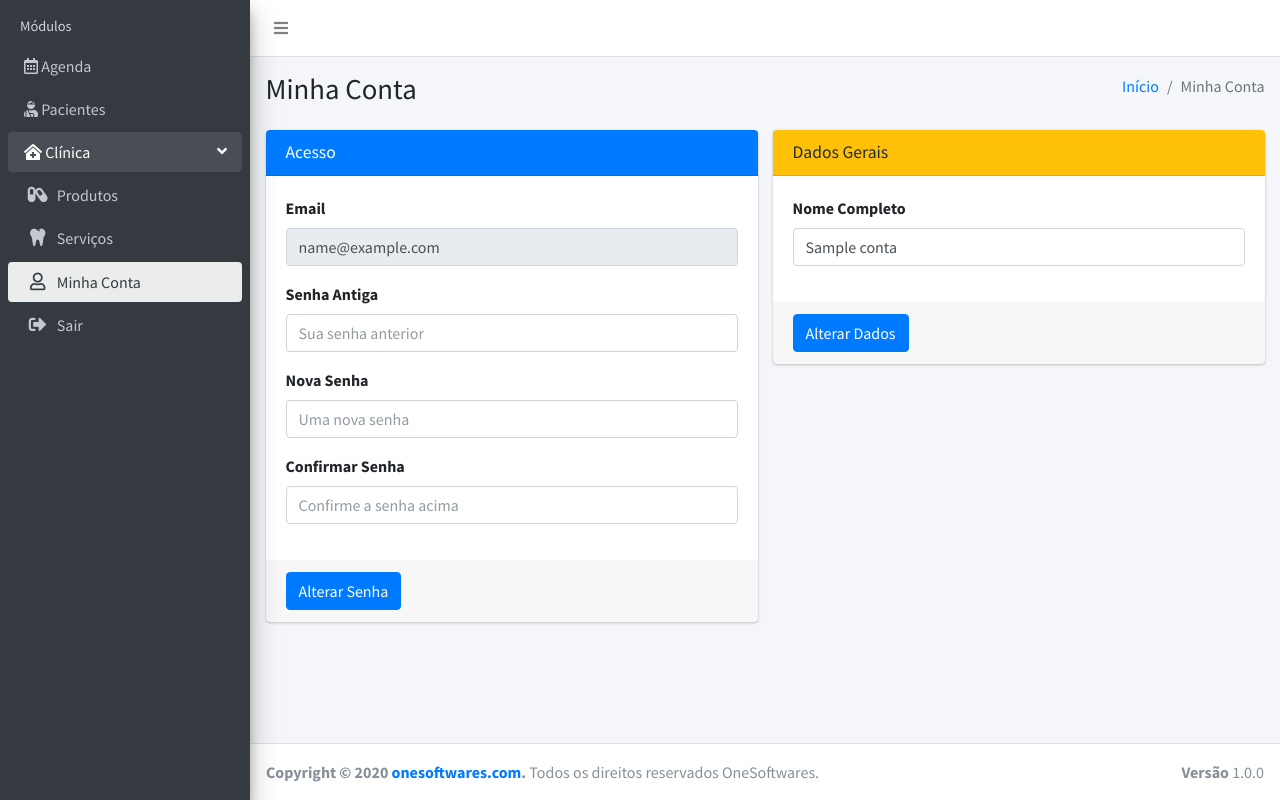
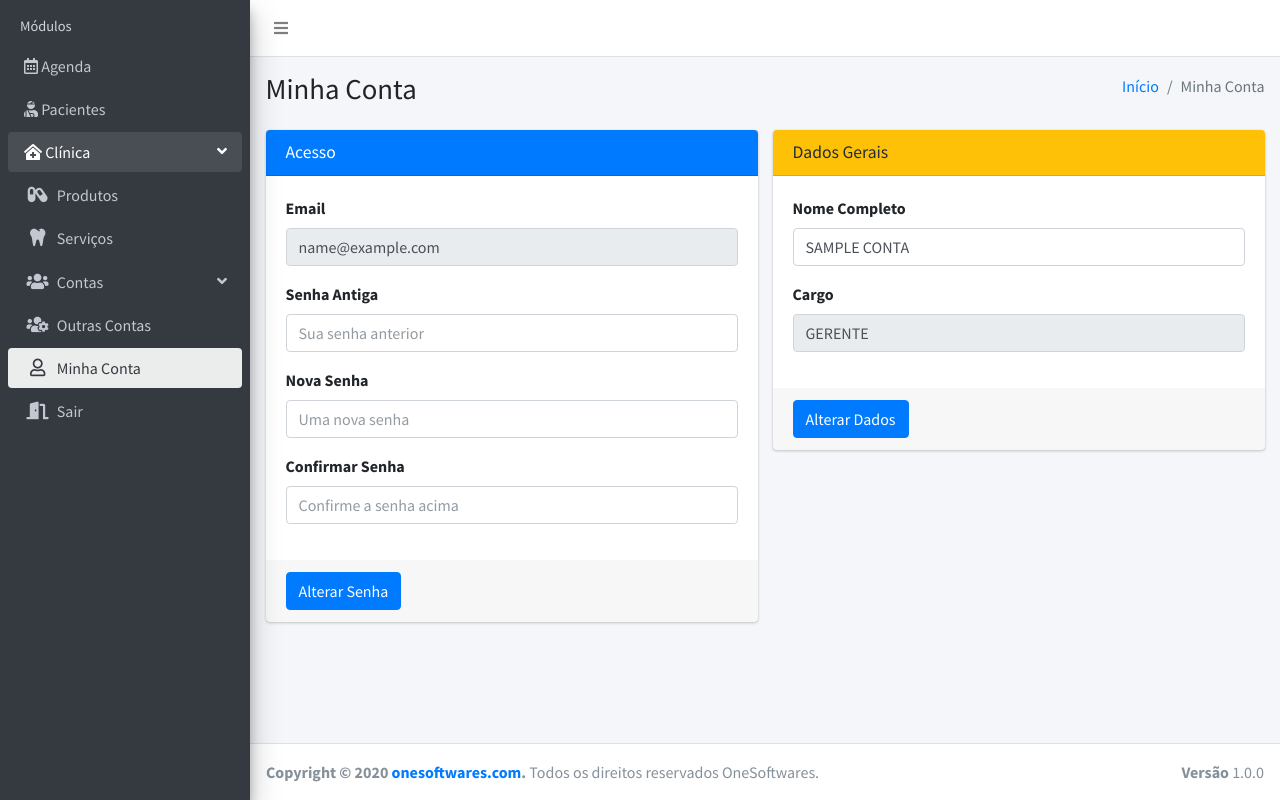
Before and after one commit to usb171/ERP, a Django app: page /conta in a window 1280 px wide. Run offline with Django 3.2, Linux system fonts and the light colour scheme; a user stored in the database is signed in; tables that the repository leaves empty hold one stand-in row (values such as "Sample post"); some libraries are stand-ins or nearby versions.

Commit message:
Continuando a construção da conta

```diff
--- a/core/admin.py
+++ b/core/admin.py
@@ -6,5 +6,4 @@
     search_fields = ['user', 'nomeCompleto', 'email']
     list_filter = ['ativo']
 
-
 admin.site.register(Conta, contaAdmin)
--- a/core/funcoes/buscas.py
+++ b/core/funcoes/buscas.py
@@ -1,9 +1,12 @@
 from ..models import *
+from django.contrib.auth.models import Permission
 
 class Buscas():
 
     def core_get_conta(usuario):
         try:
-            return Conta.objects.get(user=usuario)
+            conta = Conta.objects.get(user=usuario)
+            # print(type(Permission.objects.all()[0]))
+            return conta
         except:
            return None
--- a/core/models.py
+++ b/core/models.py
@@ -1,5 +1,14 @@
 from django.db import models
-from django.contrib.auth.models import User
+from django.contrib.auth.models import User, Permission
+
+CARGO = [
+    ('1', 'GERENTE'),
+    ('2', 'ADMINISTRADOR'),
+    ('3', 'CAIXA'),
+    ('4', 'DENTISTA'),
+    ('5', 'ATENDENTE'),
+    ('6', 'MANUTENÇÃO DO SISTEMA'),
+]
 
 class Conta(models.Model):
     """
@@ -10,5 +19,7 @@
     """
     ativo = models.BooleanField(verbose_name='Ativar essa Conta ?', default=False, null=True)
     user = models.OneToOneField(User, verbose_name='Usuário de acesso', on_delete=models.SET_NULL, null=True)
-    nomeCompleto = models.CharField('Nome Completo', max_length=120, null=True, blank=True)
-    email = models.CharField('Email', max_length=120, null=True, blank=True, unique=True)
+    nomeCompleto = models.CharField(verbose_name='Nome Completo', max_length=120, null=True, blank=True)
+    cargo = models.CharField(verbose_name='Cargo', choices=CARGO, max_length=2, default='4', null=True)
+    email = models.CharField(verbose_name='Email de acesso', help_text='E-mail tutilizado para acessar o sistema',
+                             max_length=120, null=True, blank=True, unique=True)
--- a/core/static/assets/ERP/js/minhaConta.js
+++ b/core/static/assets/ERP/js/minhaConta.js
@@ -1,4 +1,5 @@
 $("#id_nav_treeview_configuracoes").addClass("menu-open");
+$("#id_nav_treeview_contas").addClass("menu-open");
 $("#id_nav_link_conta").addClass("active");
 
 $('#id_form_acesso').submit(function(e){
@@ -35,3 +36,20 @@
     $("#id_button_alterar_senha").prop("disabled",false);
     }, 'json');
 });
+
+$('#id_form_alterar_dados').submit(function(e){
+
+    $("#id_button_alterar_dados").prop("disabled",true);
+    e.preventDefault();
+    $.post("/conta", $(this).serialize(), function(data){
+        if(data.status){
+            toastr.success(data.msg);
+        }else{
+            $.each(data.erros, (index, erro) => {
+                toastr.error(erro)
+            })
+        }
+
+        $("#id_button_alterar_dados").prop("disabled",false);
+    }, 'json');
+});
--- a/core/templates/core/elementos/main_sidebar.html
+++ b/core/templates/core/elementos/main_sidebar.html
@@ -43,19 +43,36 @@
                                 </p>
                             </a>
                         </li>
+                        <li class="nav-item has-treeview" id="id_nav_treeview_contas">
+                            <a href="#" class="nav-link">
+                                <i class="nav-icon fas fa-users"></i>
+                                <p>
+                                    Contas
+                                    <i class="fas fa-angle-left right"></i>
+                                </p>
+                            </a>
+                            <ul class="nav nav-treeview">
+                                <li class="nav-item">
+                                    <a href="{% url 'conta' %}" class="nav-link" id="id_nav_link_outras_contas">
+                                        <i class="nav-icon fas fa-users-cog"></i>
+                                        <p>Outras Contas</p>
+                                    </a>
+                                </li>
                                 <li class="nav-item">
                                     <a href="{% url 'conta' %}" class="nav-link" id="id_nav_link_conta">
                                         <i class="nav-icon far fa-user"></i>
                                         <p>Minha Conta</p>
                                     </a>
                                 </li>
+                            </ul>
+                        </li>
+                    </ul>
+                </li>
                 <li class="nav-item">
                     <a href="{% url 'logout' %}" class="nav-link">
-                                <i class="nav-icon fas fa-sign-out-alt"></i>
+                        <i class="nav-icon fas fa-door-open"></i>
                         <p>Sair</p>
                     </a>
-                        </li>
-                    </ul>
                 </li>
             </ul>
         </nav>
--- a/core/templates/core/estrutura.html
+++ b/core/templates/core/estrutura.html
@@ -2,6 +2,21 @@
 {% load static %}
 {% block classbody %} hold-transition sidebar-mini {% endblock %}
 {% block body %}
+
+<style>
+    .uppercase {
+      text-transform: uppercase;
+    }
+
+    .lowercase {
+      text-transform: lowercase;
+    }
+
+    .capitalize {
+      text-transform: capitalize;
+    }
+</style>
+
 <div class="be-wrapper be-color-header be-fixed-sidebar">
     <div class="wrapper">
         {% include 'core/elementos/navbar.html' %}
--- a/core/templates/core/paginas/conta.html
+++ b/core/templates/core/paginas/conta.html
@@ -1,5 +1,6 @@
 {% extends 'core/estrutura.html' %}
 {% load static %}
+{% load core_tags %}
 
 {% block extracss %}
 <link rel="stylesheet" href="{% static 'assets/plugins/toastr/toastr.min.css' %}">
@@ -39,6 +40,7 @@
                         </div>
                         <form id="id_form_acesso" method="post">
                             {% csrf_token %}
+                            <input name="comando" value="#alterarSenha#" hidden>
                             <div class="card-body">
                                 <div class="form-group">
                                     <label for="id_email">Email</label>
@@ -74,16 +76,23 @@
                         <div class="card-header">
                             <h3 class="card-title">Dados Gerais</h3>
                         </div>
-                        <form id="id_form_nova_dados_gerais" role="form">
+                        <form id="id_form_alterar_dados" role="form">
+                            {% csrf_token %}
+                            <input name="id" value="{{user.id}}" hidden>
+                            <input name="comando" value="#alterarDados#" hidden>
                             <div class="card-body">
                                 <div class="form-group">
                                     <label>Nome Completo</label>
-                                    <input type="text" class="form-control" placeholder="Meu nome completo"
-                                           value="{{ conta.nomeCompleto }}">
+                                    <input type="text" name="nomeCompleto" class="form-control uppercase" placeholder="Meu nome completo"
+                                           value="{{ conta.nomeCompleto }}" required>
+                                </div>
+                                 <div class="form-group">
+                                    <label>Cargo</label>
+                                    <input type="text" class="form-control uppercase" value="{% get_nome_cargo conta.cargo %}" disabled>
                                 </div>
                             </div>
                             <div class="card-footer">
-                                <button type="submit" class="btn btn-primary">Alterar Dados</button>
+                                <button id="id_button_alterar_dados" class="btn btn-primary">Alterar Dados</button>
                             </div>
                         </form>
                     </div>
--- a/core/templatetags/core_tags.py
+++ b/core/templatetags/core_tags.py
@@ -1,12 +1,20 @@
 from django import template
 from django.conf import settings
+from ..models import CARGO
 
 register = template.Library()
+
 
 @register.simple_tag
 def get_setting(name):
     return getattr(settings, name, "")
 
+
 @register.simple_tag
 def get_dados_empresa(name):
     return getattr(settings, '_DADOS_PROJETO_', '')[name]
+
+
+@register.simple_tag
+def get_nome_cargo(cod):
+    return list(filter(lambda c: c[0] == cod, CARGO))[0][1]
--- a/core/views.py
+++ b/core/views.py
@@ -8,7 +8,8 @@
 from .forms import *
 
 from .funcoes.buscas import *
-from .funcoes.sessao import *
+from .funcoes.conta import *
+
 
 class CoreView():
 
@@ -44,5 +45,5 @@
         if request.method == 'GET':
             return render(request=request, template_name=template_name, context=context)
         if request.method == 'POST':
-            sessao = Sessao.alterar_senha(request)
-            return HttpResponse(json.dumps(sessao), content_type="application/json")
+            return HttpResponse(json.dumps(criarEditarExcluirAlterarDadosAlterarSenha(request)),
+                                content_type="application/json")
```
Also changed, not shown: core/funcoes/conta.py (added, +35 -0 lines), core/migrations/0002_auto_20191221_1731.py (added), core/migrations/0003_conta_permissoes.py (added), core/migrations/0004_remove_conta_permissoes.py (added). Lines whose indentation alone changed are shown as unchanged.
